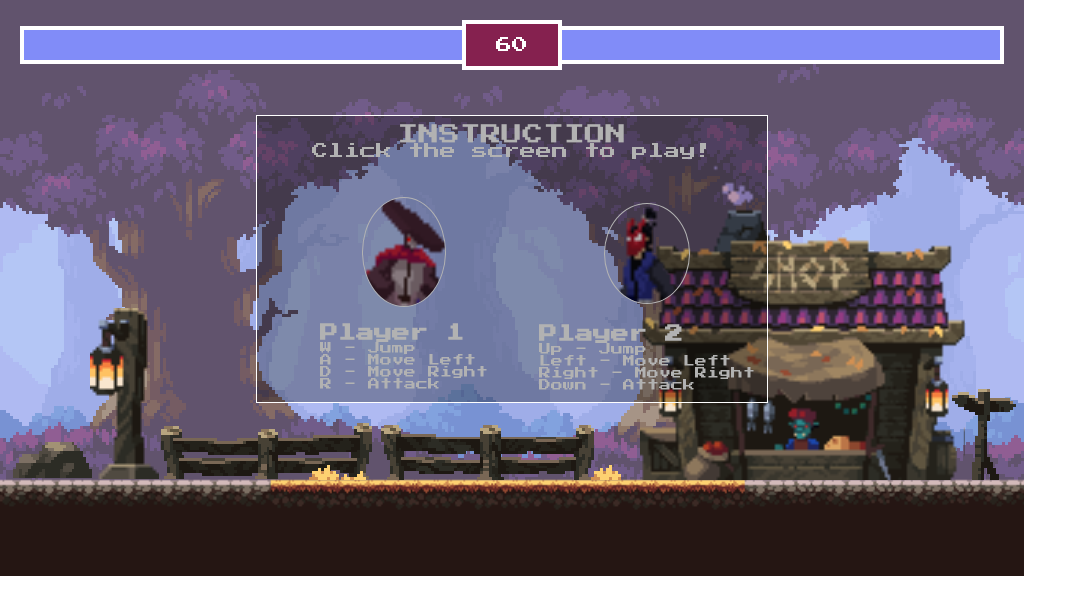
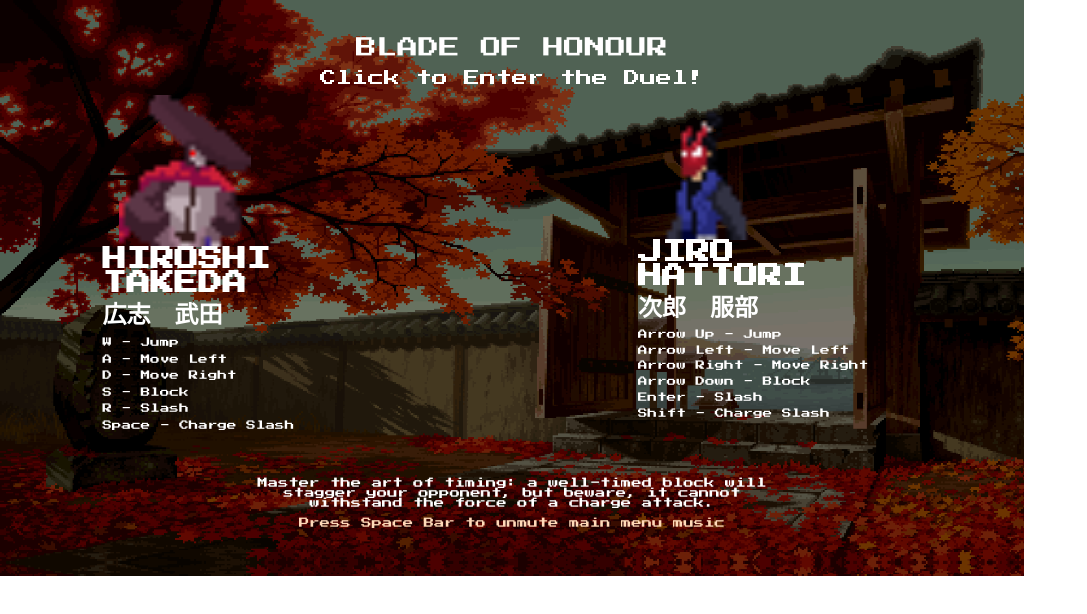
Before and after one commit to LucasWanJZ/Blade-Of-Honor, a plain HTML site: page index.html in a window 1280 px wide. Shown: the whole page, without its empty margins (0-1087 px from the left). Drawn offline with nearby package versions, Linux system fonts and the light colour scheme.

Commit message:
main_menu and main menu music

```diff
--- a/index.html
+++ b/index.html
@@ -25,13 +25,17 @@
         <div id="enemyHealth" class="enemy_hp_bar"></div>
       </div>
     </div>
+    <!--main menu background-->
+    <img
+      src="./assets/background/mainmenubg.png"
+      alt="main_menu"
+      class="main_bg"
+      id="main_bg"
+    />
     <!--Instruction UI-->
     <div id="instruction" class="intro_container">
-      <div class="intro_background"></div>
-      <p class="instruction_title">INSTRUCTION</p>
-      <p class="start_text">Click the screen to play!</p>
-      <div class="intro_content">
-        <div class="control_container">
+      <p class="instruction_title">BLADE OF HONOUR</p>
+      <p class="start_text">Click to Enter the Duel!</p>
       <div class="control">
         <img
           src="./assets/fighters/Samurai Fighter/player_potrait_1.png"
@@ -39,11 +43,14 @@
           class="player_pic"
         />
         <div class="control_text">
-              <h2 class="header">Player 1</h2>
+          <h2 class="header">HIROSHI TAKEDA</h2>
+          <h2>広志 武田</h2>
           <p>W - Jump</p>
           <p>A - Move Left</p>
           <p>D - Move Right</p>
-              <p>R - Attack</p>
+          <p>S - Block</p>
+          <p>R - Slash</p>
+          <p>Space - Charge Slash</p>
         </div>
       </div>
       <div class="control">
@@ -53,16 +60,24 @@
           class="enemy_pic"
         />
         <div class="control_text">
-              <h2 class="header">Player 2</h2>
-              <p>Up - Jump</p>
-              <p>Left - Move Left</p>
-              <p>Right - Move Right</p>
-              <p>Down - Attack</p>
+          <h2 class="header">JIRO HATTORI</h2>
+          <h2>次郎 服部</h2>
+          <p>Arrow Up - Jump</p>
+          <p>Arrow Left - Move Left</p>
+          <p>Arrow Right - Move Right</p>
+          <p>Arrow Down - Block</p>
+          <p>Enter - Slash</p>
+          <p>Shift - Charge Slash</p>
         </div>
       </div>
     </div>
-      </div>
-    </div>
+    <p class="hint" id="hint_id">
+      Master the art of timing: a well-timed block will stagger your opponent,
+      but beware, it cannot withstand the force of a charge attack.
+    </p>
+    <p class="hint hint_music" id="hint_id">
+      Press Space Bar to unmute main menu music
+    </p>
     <!--Game End UI-->
     <div id="game_end_ui" class="game_end_ui">TIE</div>
     <canvas></canvas>
@@ -70,7 +85,9 @@
     <audio id="bgm" autoplay loop>
       <source src="assets/audio/bgm.mp3" type="audio/mp3" />
     </audio>
-
+    <audio id="main_music" autoplay loop>
+      <source src="assets/audio/menu_bgm.mp3" type="audio/mp3" />
+    </audio>
     <!--sound effects-->
     <audio
       id="attack_sound"
--- a/index.js
+++ b/index.js
@@ -14,6 +14,16 @@ function decreaseTimer() {
 }
 
 // music
+var menu_music = document.querySelector("#main_music");
+
+function ToggleBGM() {
+  if (menu_music.paused) {
+    menu_music.play();
+  } else {
+    menu_music.pause();
+  }
+}
+
 document.addEventListener("DOMContentLoaded", function () {
   var music = document.getElementById("bgm");
   music.volume = 0.5;
--- a/style.css
+++ b/style.css
@@ -101,11 +101,6 @@ ul {
   box-sizing: border-box;
 }
 
-@font-face {
-  font-family: "Press Start 2P";
-  src: url("https://fonts.googleapis.com/css2?family=Press+Start+2P&display=swap");
-}
-
 /* main container for the page */
 .main_container {
   position: relative;
@@ -200,6 +195,17 @@ ul {
   font-size: 130%;
 }
 
+.hint {
+  position: absolute;
+  font-family: "Press start 2p", cursive;
+  color: white;
+  width: 50%;
+  top: 83%;
+  left: 25%;
+  font-size: 65%;
+  text-align: center;
+}
+
 .start_text {
   font-size: 100%;
   position: absolute;
@@ -209,42 +215,22 @@ ul {
 
 .intro_container {
   position: absolute;
-  border: 0.2vb solid white;
   color: white;
-  width: 50%;
-  height: 50%;
-  top: 20%;
-  left: 25%;
+  width: 100%;
+  height: 100%;
   display: flex;
   justify-content: center;
   align-items: center;
   font-family: "Press Start 2P", cursive;
 }
 
-.intro_background {
-  position: absolute;
-  top: 0;
-  left: 0;
-  width: 100%;
-  height: 100%;
-  background-color: black;
-  opacity: 0.3;
-  z-index: 1;
-}
-
-.intro_content {
-  width: 100%;
-  height: 100%;
+.control_container {
   display: flex;
   flex-direction: column;
   align-items: center;
   justify-content: space-around;
-}
-
-.control_container {
-  display: flex;
-  justify-content: center;
   width: 100%;
+  height: 100%;
 }
 
 .control {
@@ -252,25 +238,35 @@ ul {
   flex-direction: column;
   align-items: center;
   text-align: left;
-  font-size: 75%;
-  padding-left: 10%;
-  padding-bottom: 15%;
+  margin-left: 10%;
+  margin-right: 10%;
+  margin-bottom: 5%;
 }
 
-.enemy_pic {
-  width: 40%;
-  height: 50%;
-  border: 1px solid white;
-  border-radius: 50%;
-  margin-top: 40%;
-  margin-bottom: 10%;
+.control p {
+  margin-top: 2%;
+  font-size: 60%;
 }
 
 .player_pic {
-  width: 50%;
+  width: 40%;
   height: 40%;
-  border: 1px solid white;
-  border-radius: 50%;
-  margin-top: 48%;
-  margin-bottom: 10%;
+  margin-right: 50%;
 }
+.enemy_pic {
+  margin-right: 50%;
+  width: 40%;
+  height: 40%;
+}
+
+.main_bg {
+  position: absolute;
+  width: 100%;
+  height: 100%;
+  filter: brightness(0.5);
+}
+
+.hint_music {
+  color: peachpuff;
+  top: 90%;
+}
--- a/utility/constant.js
+++ b/utility/constant.js
@@ -20,17 +20,6 @@ const middle = canvas.width / 2;
 const center = canvas.height / 2;
 
 // background
-const background0 = new Sprite({
-  position: {
-    x: 0,
-    y: 0,
-  },
-  imageSrc: "./assets/background/Background_0.png",
-  height: canvas.height,
-  width: canvas.width,
-  scale: 1.15,
-});
-
 const background = new Sprite({
   position: {
     x: 0,
--- a/utility/eventlistener.js
+++ b/utility/eventlistener.js
@@ -84,9 +84,11 @@ window.addEventListener("keydown", (event) => {
         }
         break;
     }
-  } else {
+  } else if (timer == 0 || timer == 60) {
     if (event.key === "1") {
       location.reload();
+    } else if (event.key === " ") {
+      document.querySelector("#main_music").play();
     }
   }
 });
@@ -118,6 +120,9 @@ window.addEventListener("click", () => {
   if (timer == 60) {
     setTimeout(decreaseTimer, 1500);
     document.querySelector("#instruction").style.display = "none";
+    document.querySelector("#main_bg").style.display = "none";
+    document.querySelector("#hint_id").style.display = "none";
+    document.querySelector("#main_music").pause();
     document.querySelector("#game_end_ui").style.display = "flex";
     document.querySelector("#game_end_ui").innerHTML = "GAME START";
     setTimeout(() => {
```
Also changed, not shown: assets/background/mainmenubg.png (added), 1 other file. Lines whose indentation alone changed are shown as unchanged.
